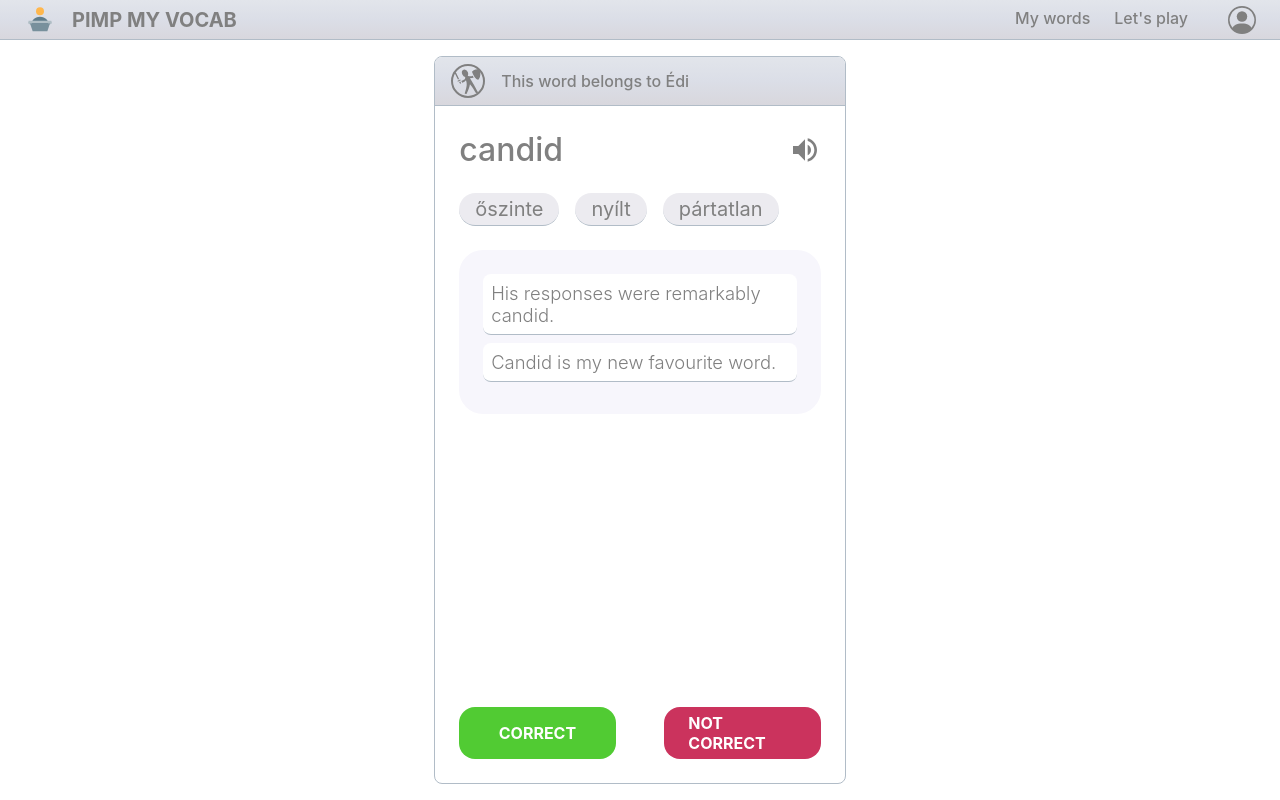
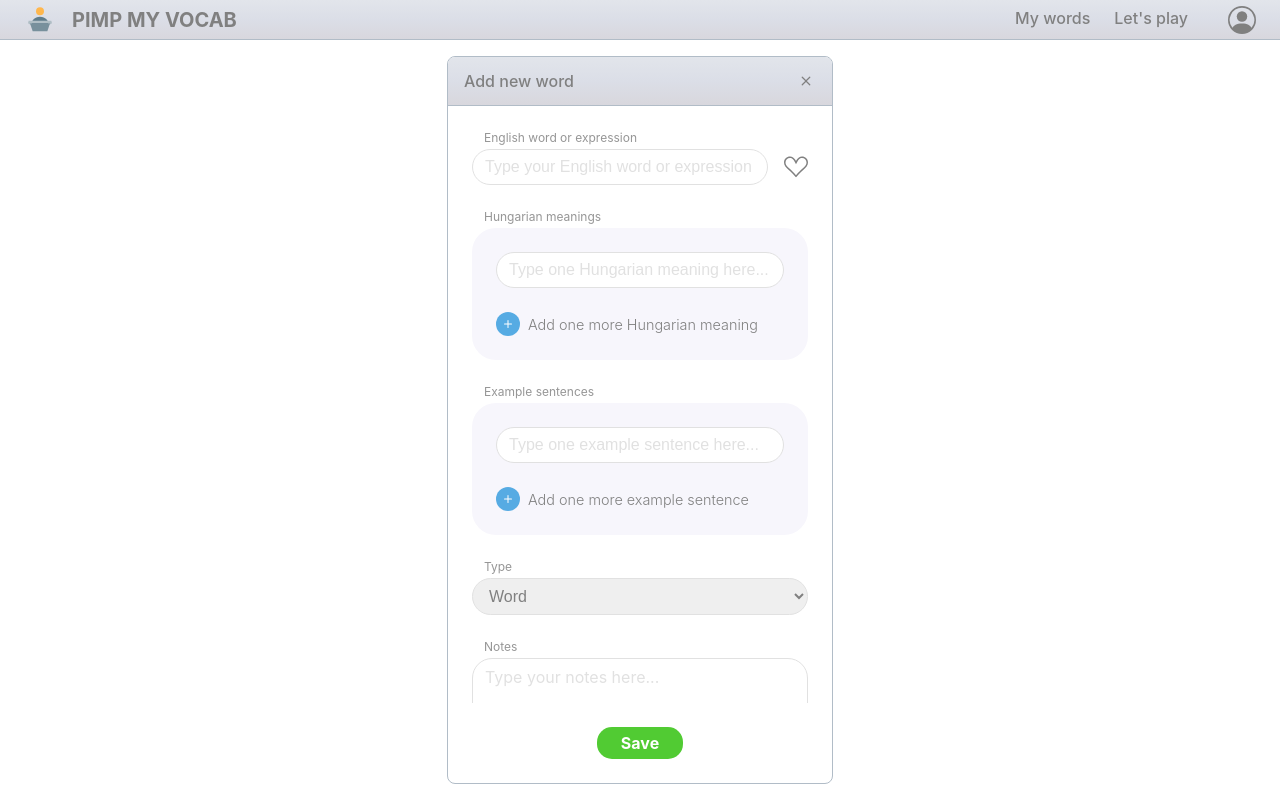
Before and after one commit to Crepkey/pmv_frond_end, a React (Create React App) app: page / in a window 1280 px wide. Built offline with nearby package versions, Linux system fonts and the light colour scheme.

Commit message:
State, props and interfaces initialized for EditWord

```diff
--- a/src/App.tsx
+++ b/src/App.tsx
@@ -28,8 +28,8 @@ function App() {
 			{/* <MyWords /> */}
 
 			<Body>
-				<PlayingCard />
-				{/* <EditWord /> */}
+				{/* <PlayingCard /> */}
+				<EditWord title="Add new word" initialWord={{ english: "", hungarian: [""], sentences: [""] }} />
 			</Body>
 		</MainContainer>
 	);
--- a/src/components/EditWord.tsx
+++ b/src/components/EditWord.tsx
@@ -1,9 +1,11 @@
-import React from "react";
+import React, { useState } from "react";
 
 /* Styles */
 import styled from "styled-components";
 import { colors } from "./colors";
 import { BsSuitHeart, BsPlus, BsX } from "react-icons/bs";
+
+import { Word } from "../dummyData/interfaces";
 
 const Card = styled.div`
 	border: 1px solid ${colors.border};
@@ -109,7 +111,7 @@ const AddNewRow = styled.div`
 	font-size: 0.9rem;
 `;
 
-const CircleButton = styled.button`
+const CircleButton = styled.div`
 	display: flex;
 	justify-content: center;
 	align-items: center;
@@ -187,11 +189,19 @@ const Button = styled.div`
 	}
 `;
 
-export default function EditWord() {
+interface EditWordProps {
+	initialWord: Word;
+	title: string;
+}
+
+export default function EditWord({ initialWord, title }: EditWordProps) {
+	const [word, setWord] = useState<Word>(initialWord);
+	console.log(word);
+
 	return (
 		<Card>
 			<CardHeader>
-				Add new word{" "}
+				{title}
 				<Icon>
 					<BsX size={20} />
 				</Icon>
@@ -201,7 +211,12 @@ export default function EditWord() {
 					<Form>
 						<Label>English word or expression</Label>
 						<Row>
-							<String placeholder="Type your English word or expression here..." />
+							<String
+								placeholder="Type your English word or expression here..."
+								onChange={(e) => {
+									setWord({ ...word, english: e.target.value });
+								}}
+							/>
 							<HeartIcon>
 								<BsSuitHeart size={24} />
 							</HeartIcon>
@@ -209,9 +224,22 @@ export default function EditWord() {
 
 						<Label>Hungarian meanings</Label>
 						<Block>
-							<String placeholder="Type one Hungarian meaning here..." />
+							{word.hungarian.map((meaning: string, i: number) => (
+								<String
+									key={i}
+									placeholder="Type one Hungarian meaning here..."
+									value={meaning}
+									onChange={(e) => {
+										// TODO set on the correct index in the array
+										console.log("blabla");
+									}}
+								/>
+							))}
 							<AddNewRow>
-								<CircleButton>
+								<CircleButton
+									onClick={() => {
+										setWord({ ...word, hungarian: [...word.hungarian, ""] });
+									}}>
 									<BsPlus />
 								</CircleButton>
 								Add one more Hungarian meaning
--- a/src/components/PlayingCard.tsx
+++ b/src/components/PlayingCard.tsx
@@ -6,7 +6,8 @@ import { colors } from "./colors";
 import { MdVolumeUp } from "react-icons/md";
 import { GiSwordwoman, GiSwordman } from "react-icons/gi";
 
-import { data_2 as data, Owner, Word } from "../dummyData/playingCard";
+import { data_2 as data } from "../dummyData/playingCard";
+import { Owner, Word } from "../dummyData/interfaces";
 
 const Card = styled.div`
 	border: 1px solid ${colors.border};
--- /dev/null
+++ b/src/dummyData/interfaces.ts
@@ -0,0 +1,11 @@
+export interface Owner {
+	name: string;
+	sex: "male" | "female";
+}
+
+export interface Word {
+	english: string;
+	hungarian: string[];
+	sentences: string[];
+	notes?: string;
+}
--- a/src/dummyData/playingCard.ts
+++ b/src/dummyData/playingCard.ts
@@ -1,15 +1,4 @@
-export interface Owner {
-	name: string;
-	sex: "male" | "female";
-}
-
-export interface Word {
-	english: string;
-	hungarian: string[];
-	sentences: string[];
-	notes?: string;
-}
-
+import { Owner, Word } from "./interfaces";
 interface Data {
 	owner: Owner;
 	word: Word;
```
